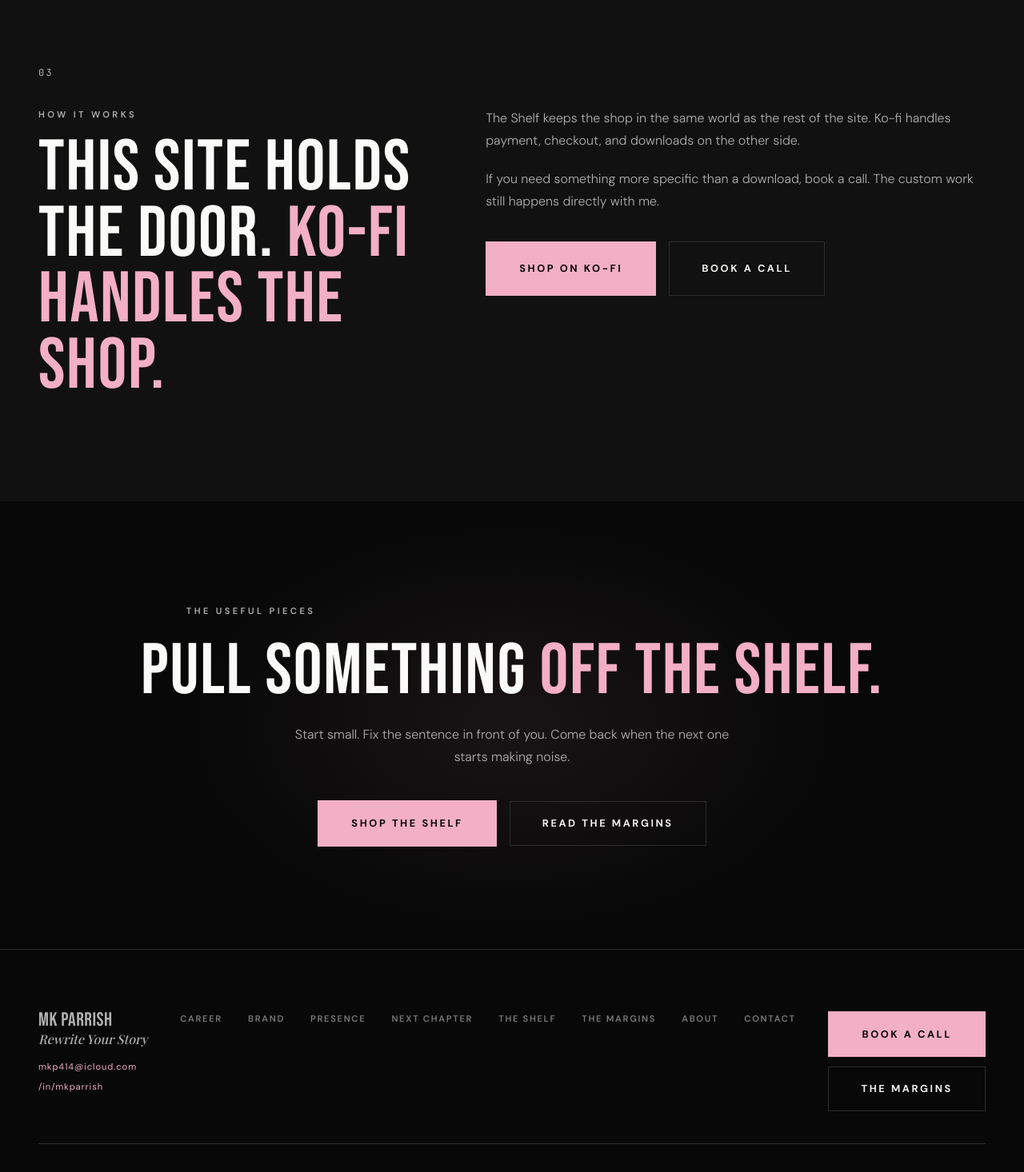
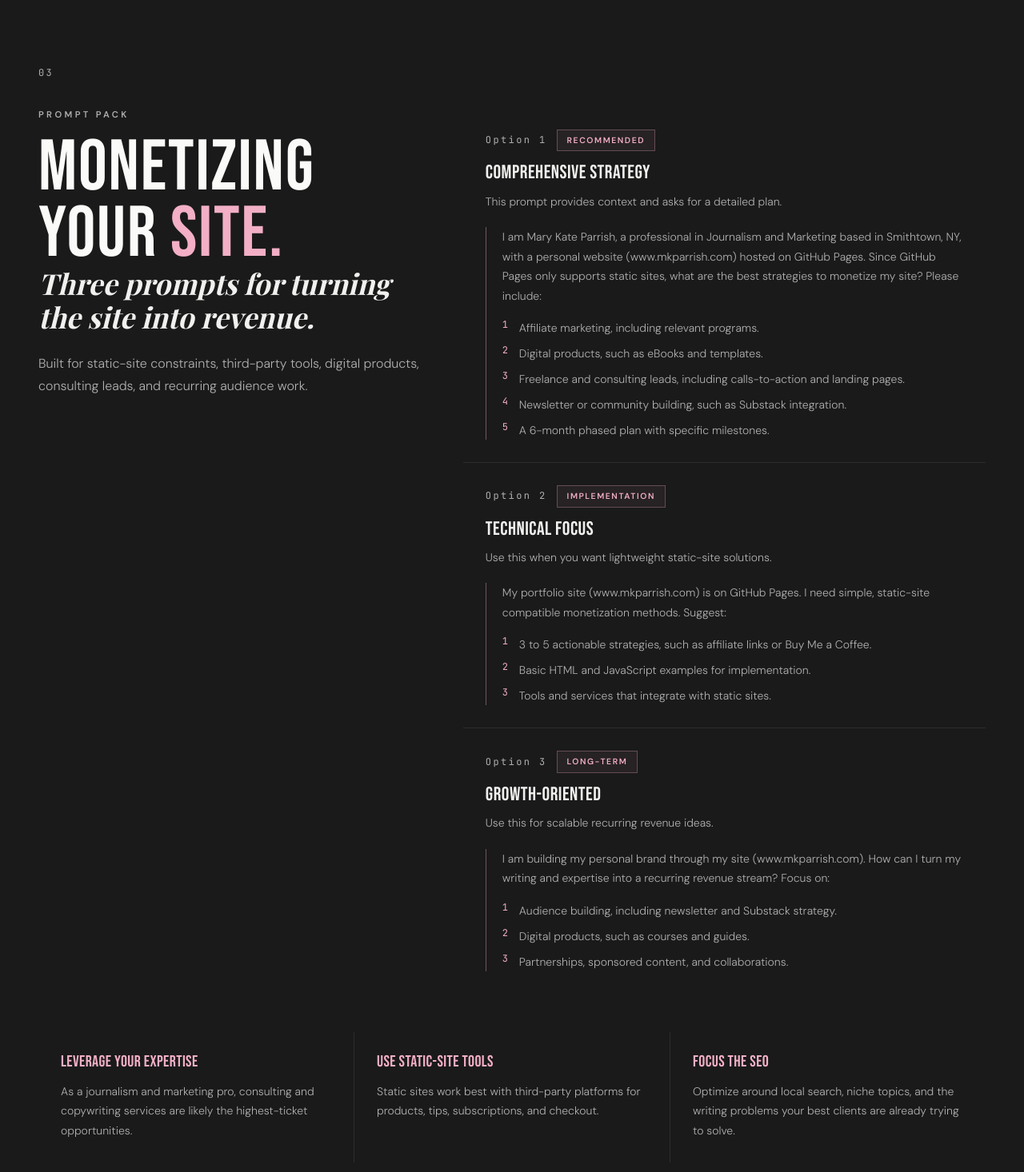
Before and after one commit to empathicmk-svg/mkparrish-site, a Next.js app: page /shelf in a window 1280 px wide. Shown: the part 2760-4226 px from the top of the page at 80% size. Built offline with nearby package versions, Linux system fonts and the light colour scheme; a web font is replaced by a local one.

Commit message:
feat: add monetization prompt pack to shelf

```diff
--- a/app/shelf/page.tsx
+++ b/app/shelf/page.tsx
@@ -45,6 +45,65 @@ const browseItems = [
   {
     title: "Writing Practice",
     desc: "Prompts and exercises for people who want their voice back without turning the process into homework.",
+  },
+];
+
+const monetizationPrompts = [
+  {
+    label: "Option 1",
+    title: "Comprehensive Strategy",
+    badge: "Recommended",
+    intro: "This prompt provides context and asks for a detailed plan.",
+    prompt:
+      "I am Mary Kate Parrish, a professional in Journalism and Marketing based in Smithtown, NY, with a personal website (www.mkparrish.com) hosted on GitHub Pages. Since GitHub Pages only supports static sites, what are the best strategies to monetize my site? Please include:",
+    asks: [
+      "Affiliate marketing, including relevant programs.",
+      "Digital products, such as eBooks and templates.",
+      "Freelance and consulting leads, including calls-to-action and landing pages.",
+      "Newsletter or community building, such as Substack integration.",
+      "A 6-month phased plan with specific milestones.",
+    ],
+  },
+  {
+    label: "Option 2",
+    title: "Technical Focus",
+    badge: "Implementation",
+    intro: "Use this when you want lightweight static-site solutions.",
+    prompt:
+      "My portfolio site (www.mkparrish.com) is on GitHub Pages. I need simple, static-site compatible monetization methods. Suggest:",
+    asks: [
+      "3 to 5 actionable strategies, such as affiliate links or Buy Me a Coffee.",
+      "Basic HTML and JavaScript examples for implementation.",
+      "Tools and services that integrate with static sites.",
+    ],
+  },
+  {
+    label: "Option 3",
+    title: "Growth-Oriented",
+    badge: "Long-Term",
+    intro: "Use this for scalable recurring revenue ideas.",
+    prompt:
+      "I am building my personal brand through my site (www.mkparrish.com). How can I turn my writing and expertise into a recurring revenue stream? Focus on:",
+    asks: [
+      "Audience building, including newsletter and Substack strategy.",
+      "Digital products, such as courses and guides.",
+      "Partnerships, sponsored content, and collaborations.",
+    ],
+  },
+];
+
+const proTips = [
+  {
+    title: "Leverage Your Expertise",
+    desc: "As a journalism and marketing pro, consulting and copywriting services are likely the highest-ticket opportunities.",
+  },
+  {
+    title: "Use Static-Site Tools",
+    desc: "Static sites work best with third-party platforms for products, tips, subscriptions, and checkout.",
+  },
+  {
+    title: "Focus the SEO",
+    desc: "Optimize around local search, niche topics, and the writing problems your best clients are already trying to solve.",
   },
 ];
 
@@ -136,7 +195,60 @@ export default function ShelfPage() {
 
       <QuoteDivider index={7} />
 
-      <RevealSection bg="obsidian" num="03">
+      <RevealSection bg="carbon" num="03">
+        <div className="grid gap-12 lg:grid-cols-[0.85fr_1.15fr]">
+          <div>
+            <Eyebrow>Prompt pack</Eyebrow>
+            <H2>
+              Monetizing your{" "}
+              <span className="text-petal">site.</span>
+            </H2>
+            <H3Script>Three prompts for turning the site into revenue.</H3Script>
+            <p className="mt-6 font-body text-base font-light leading-8 text-smoke" style={{ maxWidth: "54ch" }}>
+              Built for static-site constraints, third-party tools, digital products, consulting leads, and recurring audience work.
+            </p>
+          </div>
+
+          <div className="space-y-px bg-graphite">
+            {monetizationPrompts.map((item) => (
+              <article key={item.title} className="bg-carbon p-7">
+                <div className="flex flex-wrap items-center gap-3">
+                  <p className="font-mono text-xs tracking-[0.2em] text-iron">{item.label}</p>
+                  <span className="border border-petal/30 bg-petal/[0.06] px-3 py-1 font-body text-[0.65rem] font-semibold uppercase tracking-[0.15em] text-petal">
+                    {item.badge}
+                  </span>
+                </div>
+                <h3 className="mt-4 font-display text-2xl uppercase tracking-[0.02em] text-pearl">{item.title}</h3>
+                <p className="mt-3 font-body text-sm font-light leading-7 text-smoke">{item.intro}</p>
+                <div className="mt-5 border-l border-petal/40 pl-5">
+                  <p className="font-body text-sm font-light leading-7 text-pearl">{item.prompt}</p>
+                  <ol className="mt-4 space-y-2">
+                    {item.asks.map((ask, index) => (
+                      <li key={ask} className="flex gap-3 font-body text-sm font-light leading-6 text-smoke">
+                        <span className="font-mono text-xs tracking-[0.15em] text-petal">{index + 1}</span>
+                        <span>{ask}</span>
+                      </li>
+                    ))}
+                  </ol>
+                </div>
+              </article>
+            ))}
+          </div>
+        </div>
+
+        <div className="mt-12 grid gap-px bg-graphite md:grid-cols-3">
+          {proTips.map((tip) => (
+            <div key={tip.title} className="bg-carbon p-7">
+              <h3 className="font-display text-xl uppercase tracking-[0.02em] text-petal">{tip.title}</h3>
+              <p className="mt-4 font-body text-sm font-light leading-7 text-smoke">{tip.desc}</p>
+            </div>
+          ))}
+        </div>
+      </RevealSection>
+
+      <QuoteDivider index={8} />
+
+      <RevealSection bg="obsidian" num="04">
         <div className="grid gap-12 lg:grid-cols-[0.9fr_1.1fr]">
           <div>
             <Eyebrow>How it works</Eyebrow>
```
